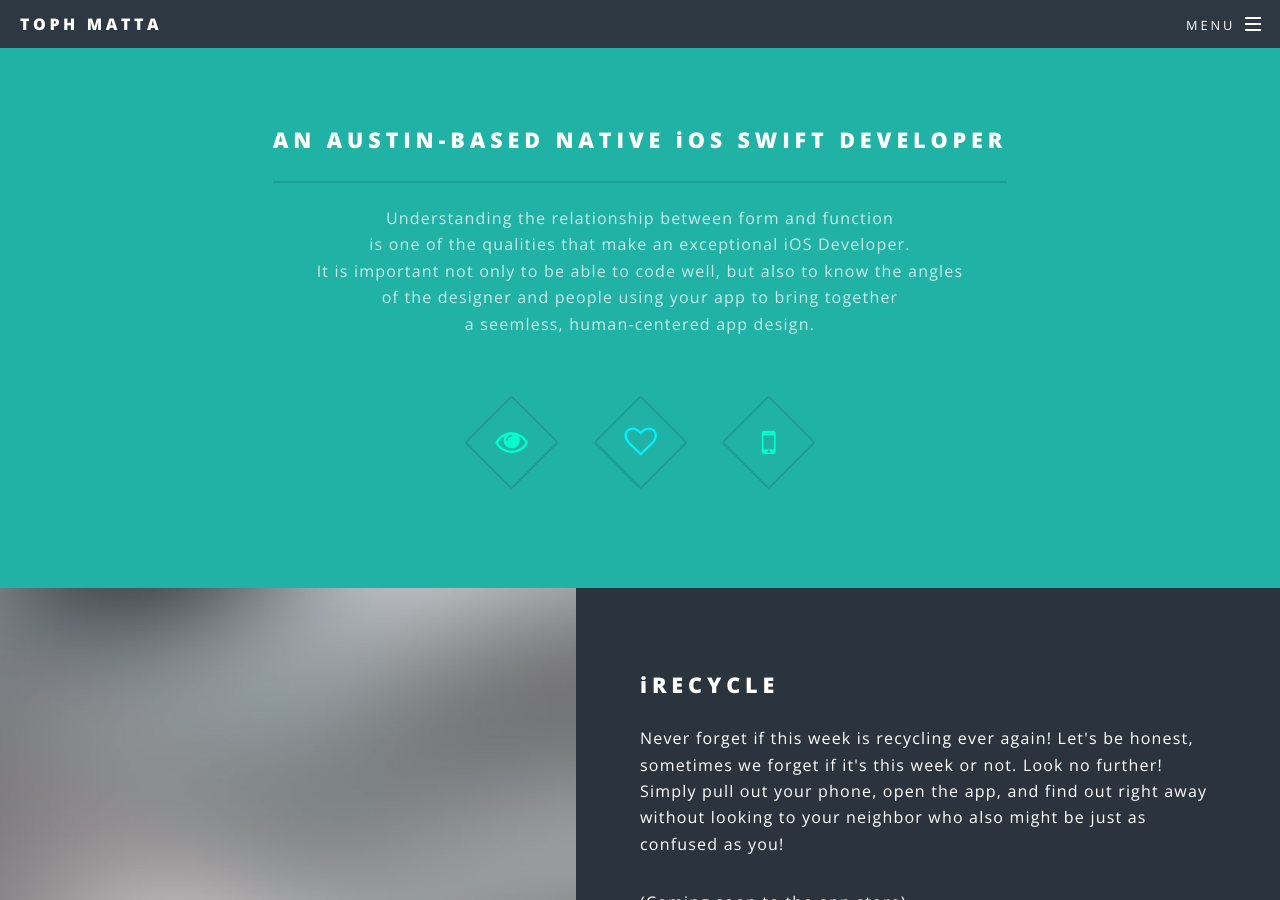
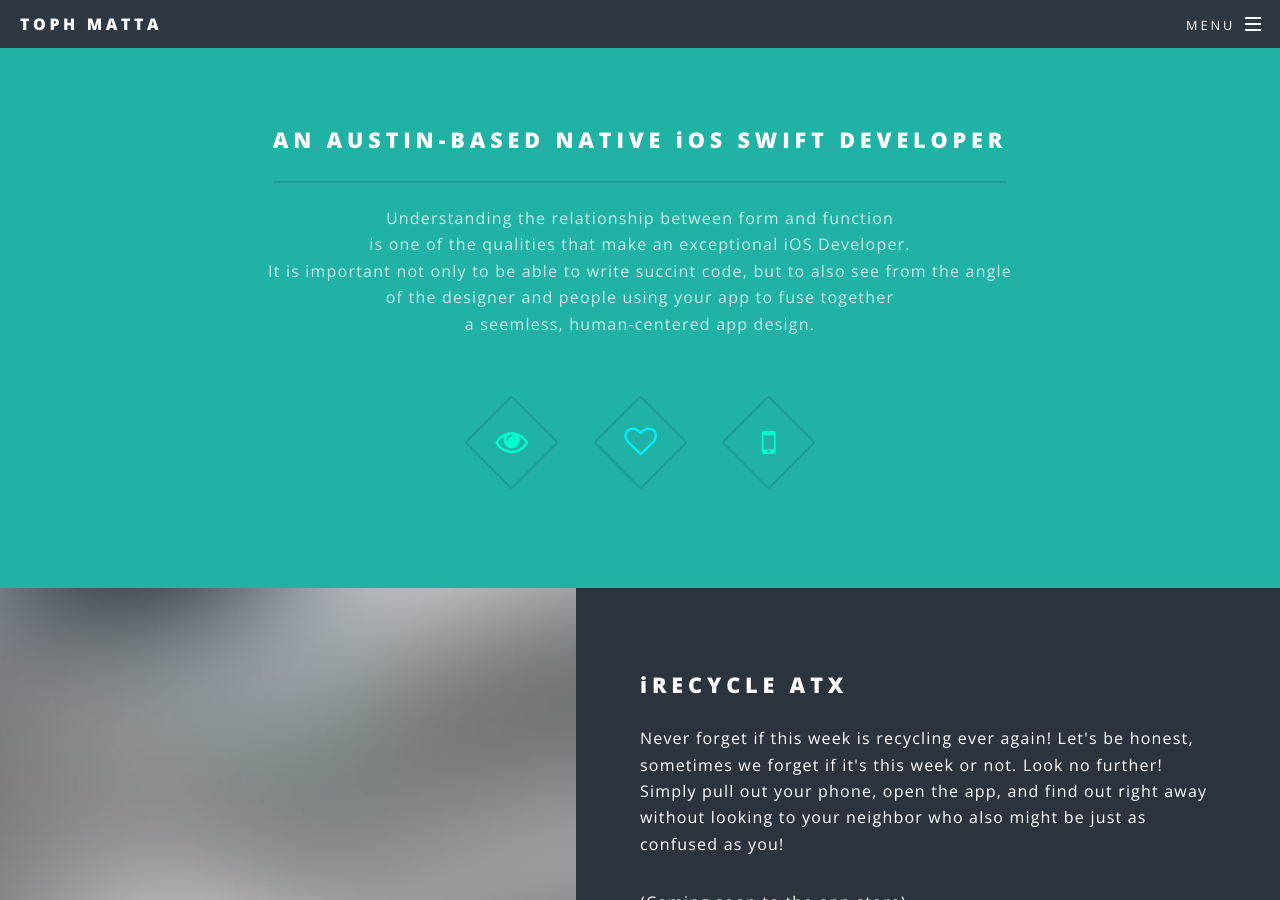
Before and after one commit to tophmatta1/tophmatta1.github.io, a Jekyll site: the page built from index.html, in a window 1280 px wide and 900 px high, scrolled down 875 px. Built offline with Jekyll 4.4.1, drawn with Linux system fonts in a browser that asks for light colours; some of the changed text lies outside the part shown.

Commit message:
update social, change scroll note to just arrow

```diff
--- a/_config.yml
+++ b/_config.yml
@@ -14,11 +14,11 @@
   #twitter: https://twitter.com/<username>
   github: https://github.com/tophmatta
   #linkedin-square: https://linkedin.com/in/<username>
-  #facebook-official: https://facebook.com/<username>
+  facebook-official: https://www.facebook.com/toph.matta
   #google-plus-square: https://plus.google.com/u/0/+<username>
   email: mailto:toph.matta@gmail.com
   #flickr:
-  #instagram:
+  instagram: https://www.instagram.com/tophst/
   #youtube-square:
   spotify: http://open.spotify.com/user/cmatta88
   #stack-overflow:
--- a/index.html
+++ b/index.html
@@ -10,7 +10,7 @@
 								<li><a href="#" class="button special">Contact</a></li>
 							</ul>
 						</div>
-						<a href="#one" class="more scrolly">Look down here!</a>
+						<a href="#one" class="more scrolly"></a>
 					</section>
 
 				<!-- One -->
@@ -20,8 +20,8 @@
 								<h2>AN AUSTIN-BASED NATIVE iOS SWIFT DEVELOPER</h2>
 								<p>Understanding the relationship between form and function<br />
 								is one of the qualities that make an exceptional iOS Developer.<br />
-								It is important not only to be able to code well, but also to know the angles<br />
-								 of the designer and people using your app to bring together<br />
+								It is important not only to be able to write succint code, but to also see from the angle<br />
+								 of the designer and people using your app to fuse together<br />
 								 a seemless, human-centered app design.</p>
 							</header>
 							<ul class="icons major">
@@ -36,7 +36,7 @@
 					<section id="two" class="wrapper alt style2">
 						<section class="spotlight">
 							<div class="image"><img src="images/pic01.jpg" alt="" /></div><div class="content">
-								<h2>iRECYCLE</h2>
+								<h2>iRECYCLE ATX</h2>
 								<p>Never forget if this week is recycling ever again! Let's be honest, sometimes we forget if it's this week or not. Look no further! Simply pull out your phone, open the app, and find out right away without looking to your neighbor who also might be just as confused as you!</p>
 								<p>(Coming soon to the app store)</p>
 							</div>
```
Also changed, not shown: other parts of index.html (+1 -1 lines), 4 other files.
